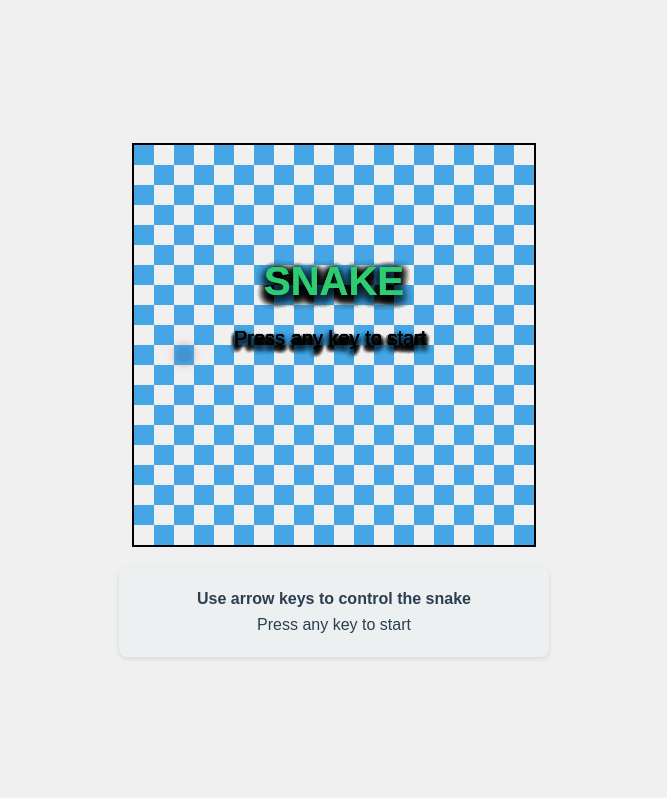
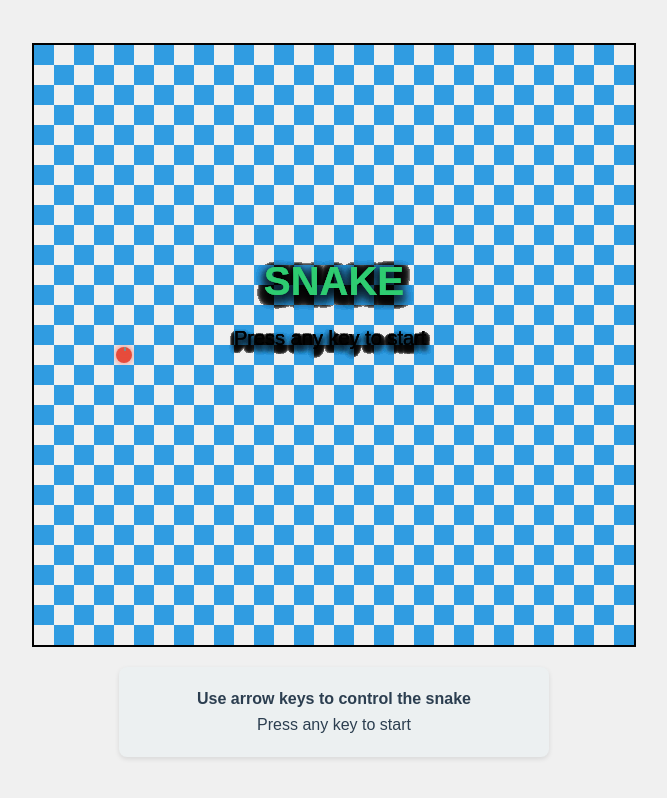
Before and after one commit to DimathJayasinghe/Snake_Game, a plain HTML site: page index.html in a window 1280 px wide. Shown: the whole page, without its empty margins (306-973 px from the left). Drawn offline with Linux system fonts and the light colour scheme.

Commit message:
canvas size incredes

```diff
--- a/script.js
+++ b/script.js
@@ -1,8 +1,8 @@
 class canvas {
   constructor() {
     this.canvas = document.createElement("canvas");
-    this.canvas.width = 400;
-    this.canvas.height = 400;
+    this.canvas.width = 600;
+    this.canvas.height = 600;
     this.ctx = this.canvas.getContext("2d");
     document.getElementById("container").appendChild(this.canvas);
   }
@@ -127,7 +127,7 @@ class Snake {
   }
   checkBoundries() {
     let head = this.snakeBoxes[0];
-    if (head.x < 0 || head.x >= 20 || head.y < 0 || head.y >= 20) {
+    if (head.x < 0 || head.x >= 600/20 || head.y < 0 || head.y >= 600/20) {
       return true;
     }
     return false;
@@ -144,8 +144,8 @@ class Food {
     let x, y;
 
     while (!validPosition) {
-      x = Math.floor(Math.random() * 20);
-      y = Math.floor(Math.random() * 20);
+      x = Math.floor(Math.random() * 600/20);
+      y = Math.floor(Math.random() * 600/20);
 
       validPosition = true;
       if (snakeBoxes.length > 0) {
@@ -173,7 +173,7 @@ class Game {
 
     this.canvas.drawFood(this.food);
 
-    this.gameSpeed = 4;
+    this.gameSpeed;
     this.gameActive = false;
     this.gameStarted = false;
   }
@@ -181,7 +181,7 @@ class Game {
   startGame() {
     this.gameStarted = true;
     this.gameActive = true;
-    this.gameSpeed = 4;
+    this.gameSpeed = 10;
     this.snake.food.generateFood(this.snake.snakeBoxes);
     this.canvas.ctx.clearRect(
       0,
@@ -242,21 +242,21 @@ class Game {
     gradient.addColorStop(1, "#c0392b");
     this.canvas.ctx.fillStyle = gradient;
     this.canvas.ctx.font = "bold 40px Arial";
-    this.canvas.ctx.fillText("Game Over", 90, 180);
+    this.canvas.ctx.fillText("Game Over", 200, 280);
 
     this.canvas.ctx.fillStyle = "white";
     this.canvas.ctx.font = "30px Arial";
-    this.canvas.ctx.fillText("Score: " + this.snake.score, 140, 230);
+    this.canvas.ctx.fillText("Score: " + this.snake.score, 230, 330);
 
     this.canvas.ctx.fillStyle = "#3498db";
     this.canvas.ctx.font = "20px Arial";
-    this.canvas.ctx.fillText("Press any key to restart", 100, 280);
+    this.canvas.ctx.fillText("Press any key to restart", 190, 380);
   }
 
   startScreen() {
     this.canvas.ctx.fillStyle = "rgba(52, 152, 219, 0.1)";
-    for (let i = 0; i < 20; i++) {
-      for (let j = 0; j < 20; j++) {
+    for (let i = 0; i < 600/20; i++) {
+      for (let j = 0; j < 600/20; j++) {
         if ((i + j) % 2 === 0) {
           this.canvas.ctx.fillRect(i * 20, j * 20, 20, 20);
         }
@@ -269,12 +269,12 @@ class Game {
 
     this.canvas.ctx.fillStyle = "#2ecc71";
     this.canvas.ctx.font = "bold 40px Arial";
-    this.canvas.ctx.fillText("SNAKE", 130, 150);
+    this.canvas.ctx.fillText("SNAKE", 230, 250);
 
     this.canvas.ctx.shadowBlur = 5;
     this.canvas.ctx.fillStyle = "black";
     this.canvas.ctx.font = "20px Arial";
-    this.canvas.ctx.fillText("Press any key to start", 100, 200);
+    this.canvas.ctx.fillText("Press any key to start", 200, 300);
 
     this.canvas.ctx.shadowBlur = 0;
     this.canvas.ctx.shadowOffsetY = 0;
--- a/style.css
+++ b/style.css
@@ -13,8 +13,8 @@ body {
 
 #container {
     position: relative;
-    width: 400px;
-    height: 400px;
+    width: 600px;
+    height: 600px;
     border: 2px solid black;
     margin-bottom: 20px;
 }
```
